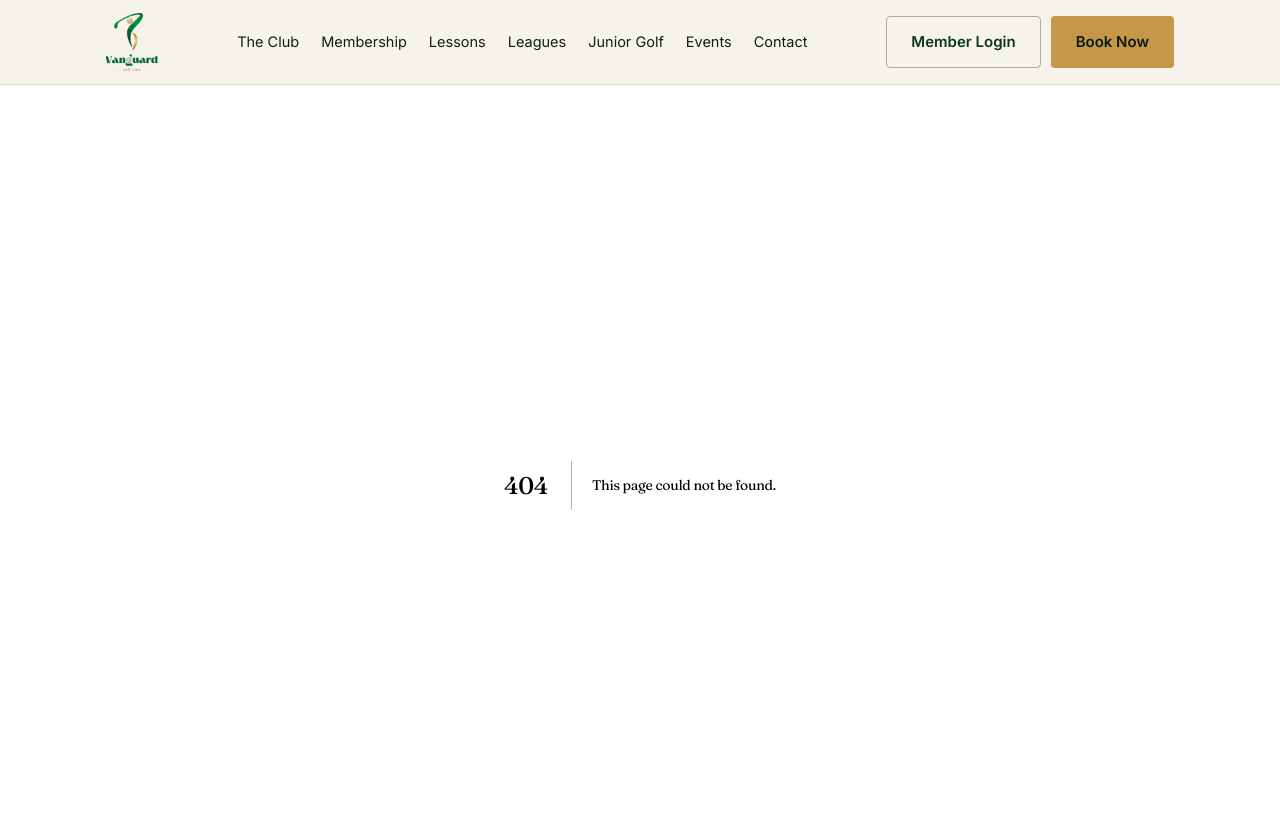
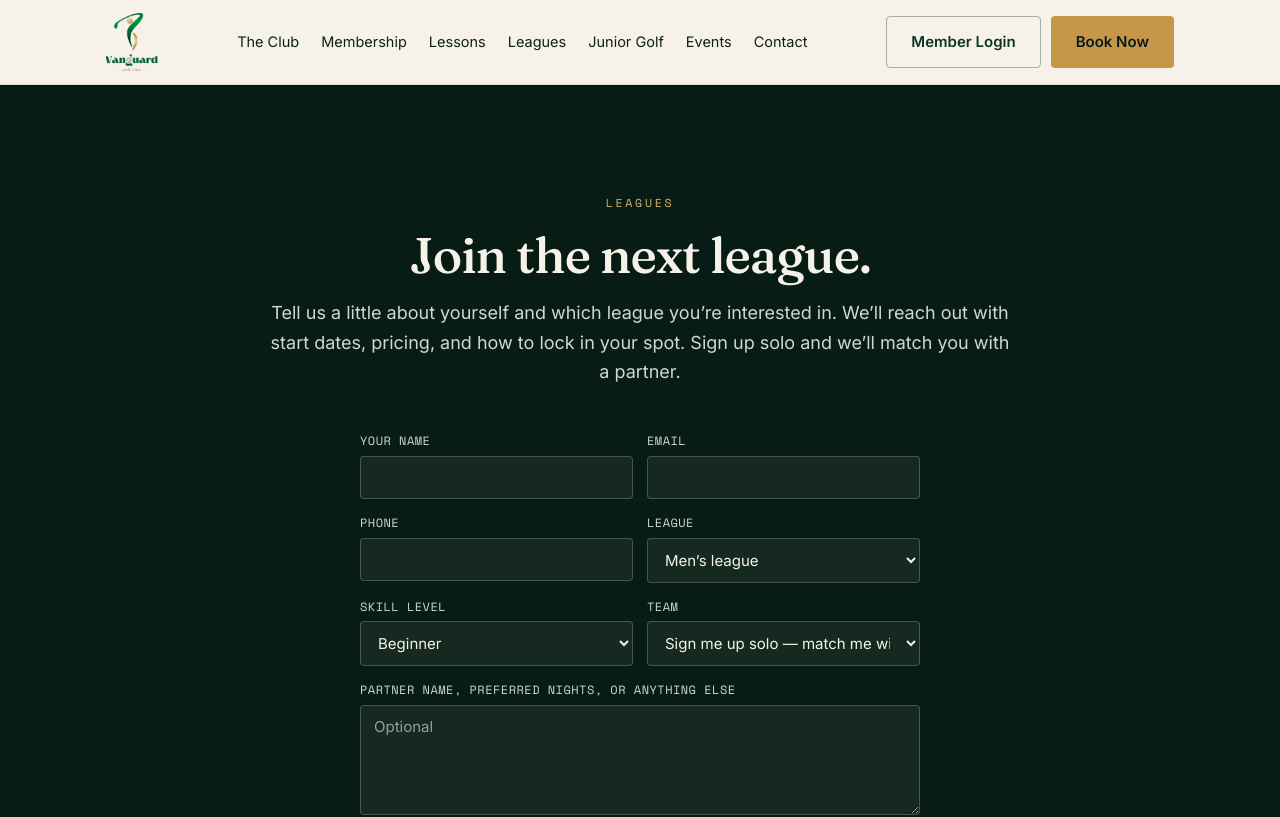
Before and after one commit to Jeanzhu23/vanguard-next, a Next.js app: page /leagues/signup in a window 1280 px wide. Before the commit this address had no page. Shown: the top 817 px of the page. Built offline with nearby package versions, Linux system fonts and the light colour scheme.

Commit message:
Events, leagues, women's league, league sign-up form

```diff
--- /dev/null
+++ b/app/leagues/signup/page.js
@@ -0,0 +1,76 @@
+import Link from "next/link";
+import { FORMS } from "@/lib/site";
+
+export const metadata = {
+  title: "League Sign-Up",
+  description:
+    "Sign up for league play at Vanguard Golf Club, Dedham MA. Tell us which league you're interested in and we'll be in touch with details and start dates.",
+};
+
+export default function LeagueSignup() {
+  return (
+    <section className="section section-dark">
+      <div className="wrap narrow">
+        <div className="sec-head center">
+          <span className="eyebrow">Leagues</span>
+          <h2>Join the next league.</h2>
+          <p>
+            Tell us a little about yourself and which league you&rsquo;re interested in. We&rsquo;ll
+            reach out with start dates, pricing, and how to lock in your spot. Sign up solo and
+            we&rsquo;ll match you with a partner.
+          </p>
+        </div>
+
+        <form className="form" action={FORMS.contact} method="POST" style={{ margin: "0 auto" }}>
+          <div className="row">
+            <div><label htmlFor="lname">Your name</label><input id="lname" type="text" name="name" required /></div>
+            <div><label htmlFor="lemail">Email</label><input id="lemail" type="email" name="email" required /></div>
+          </div>
+          <div className="row">
+            <div><label htmlFor="lphone">Phone</label><input id="lphone" type="tel" name="phone" required /></div>
+            <div>
+              <label htmlFor="lleague">League</label>
+              <select id="lleague" name="league">
+                <option>Men&rsquo;s league</option>
+                <option>Women&rsquo;s league</option>
+                <option>Junior league</option>
+                <option>Not sure yet</option>
+              </select>
+            </div>
+          </div>
+          <div className="row">
+            <div>
+              <label htmlFor="lskill">Skill level</label>
+              <select id="lskill" name="skill_level">
+                <option>Beginner</option>
+                <option>Casual / recreational</option>
+                <option>Regular player</option>
+                <option>Low handicap / competitive</option>
+              </select>
+            </div>
+            <div>
+              <label htmlFor="lteam">Team</label>
+              <select id="lteam" name="team">
+                <option>Sign me up solo &mdash; match me with a partner</option>
+                <option>I have a partner</option>
+              </select>
+            </div>
+          </div>
+          <div>
+            <label htmlFor="lmsg">Partner name, preferred nights, or anything else</label>
+            <textarea id="lmsg" name="message" placeholder="Optional"></textarea>
+          </div>
+
+          <input type="hidden" name="interested_in" value="Leagues" />
+          <input type="hidden" name="_subject" value="New LEAGUE sign-up — Vanguard Golf Club" />
+          <input type="text" name="_gotcha" className="hp" tabIndex={-1} autoComplete="off" />
+          <button type="submit" className="btn btn-primary">Sign me up</button>
+        </form>
+
+        <p style={{ textAlign: "center", marginTop: 28 }}>
+          <Link href="/leagues" style={{ color: "var(--gold-bright)" }}>← Back to Leagues</Link>
+        </p>
+      </div>
+    </section>
+  );
+}
```
Also changed, not shown: app/leagues/page.js (+4 -3 lines).
